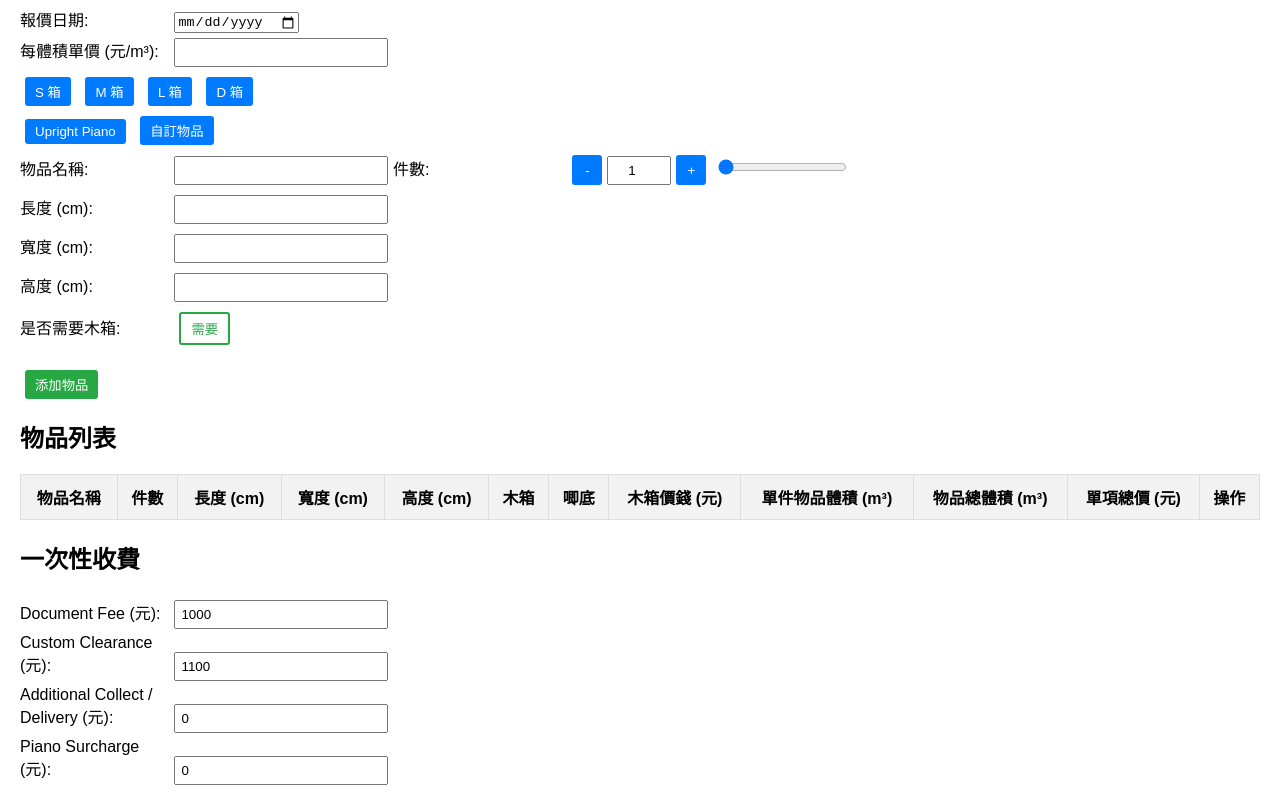
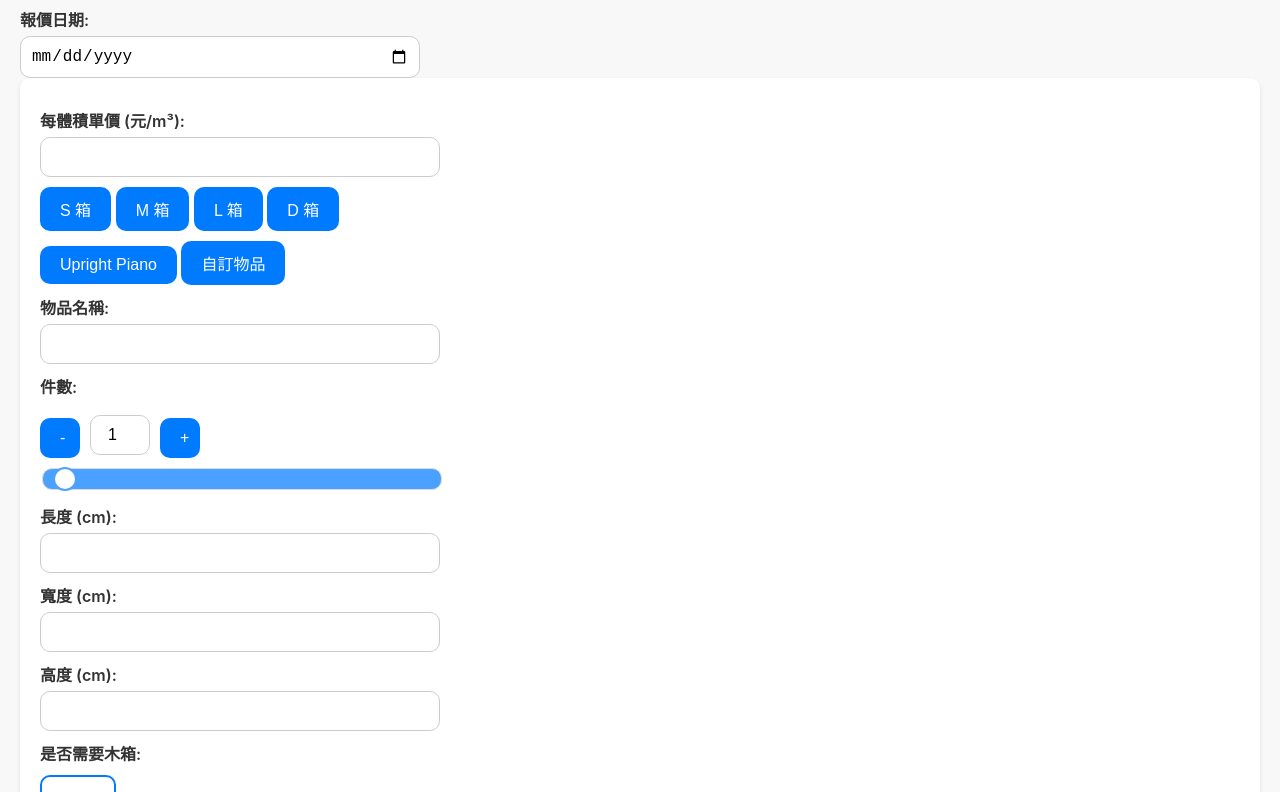
Before and after one commit to Bellyyee/Quote, a plain HTML site: page index.html in a window 1280 px wide. Shown: the part 82-874 px from the top of the page. Drawn offline with Linux system fonts and the light colour scheme.

Commit message:
Add files via upload

```diff
--- a/index.html
+++ b/index.html
@@ -85,7 +85,6 @@
         </tbody>
     </table>
 
-
     <h2>一次性收費</h2>
     <label for="documentFee">Document Fee (元):</label>
     <input type="number" id="documentFee" name="documentFee" value="1000" oninput="updateFinalTotalPrice()"><br>
@@ -98,6 +97,8 @@
 
     <h2>報價單總價: <span id="finalTotalPrice">0</span> 元</h2>
 
+    <button type="button" class="print-button" onclick="printQuote()">列印</button>
+
     <script src="script.js"></script>
 </body>
 </html>
--- a/script.js
+++ b/script.js
@@ -352,6 +352,11 @@ function updateFinalTotalPrice() {
     finalTotalPriceElement.textContent = finalTotalPrice.toFixed(2);
 }
 
+function printQuote() {
+    window.print();
+}
+
+
 // 初始化设置
 function initialize() {
     // 设置每体积单价
--- a/style.css
+++ b/style.css
@@ -1,110 +1,188 @@
 body {
-    font-family: Arial, sans-serif;
+    font-family: -apple-system, BlinkMacSystemFont, "Segoe UI", Roboto, "Helvetica Neue", Arial, sans-serif;
     margin: 20px;
+    background-color: #f8f8f8;
 }
 
 h1 {
     text-align: center;
+    color: #333;
 }
 
 form {
     margin-bottom: 20px;
+    background-color: #fff;
+    padding: 20px;
+    border-radius: 10px;
+    box-shadow: 0 2px 4px rgba(0, 0, 0, 0.1);
 }
 
 label {
-    display: inline-block;
-    width: 150px;
+    display: block;
+    margin-top: 10px;
+    color: #333;
+    font-weight: 600;
 }
 
-input[type="number"], input[type="text"] {
-    width: 200px;
-    padding: 5px;
-    margin: 5px 0;
+input[type="number"], input[type="text"], input[type="date"], input[type="range"] {
+    width: 80%;  /* 调整宽度 */
+    max-width: 400px;  /* 设置最大宽度 */
+    padding: 10px;
+    margin-top: 5px;
+    border: 1px solid #ccc;
+    border-radius: 10px;
+    box-sizing: border-box;
+    font-size: 16px;
+}
+
+input[type="range"] {
+    -webkit-appearance: none;
+    appearance: none;
+    width: 100%;
+    height: 10px;
+    background: #007aff;
+    outline: none;
+    opacity: 0.7;
+    transition: opacity .2s;
+}
+
+input[type="range"]:hover {
+    opacity: 1;
+}
+
+input[type="range"]::-webkit-slider-thumb {
+    -webkit-appearance: none;
+    appearance: none;
+    width: 24px;
+    height: 24px;
+    background: #fff;
+    border: 2px solid #007aff;
+    border-radius: 50%;
+    cursor: pointer;
 }
 
 button {
-    padding: 5px 10px;
-    margin: 5px;
+    padding: 10px 20px;
+    margin-top: 10px;
+    border: none;
+    border-radius: 10px;
+    font-size: 16px;
     cursor: pointer;
 }
 
 button.item-button {
-    background-color: #007bff;
+    background-color: #007aff;
     color: white;
-    border: none;
-    border-radius: 3px;
 }
 
 button.item-button:hover {
-    background-color: #0056b3;
+    background-color: #005bb5;
 }
 
 button.toggle-button {
     background-color: white;
-    color: #28a745;
-    border: 2px solid #28a745;
-    border-radius: 3px;
+    color: #007aff;
+    border: 2px solid #007aff;
     transition: all 0.3s ease;
 }
 
 button.toggle-button.active {
-    background-color: #28a745;
+    background-color: #007aff;
     color: white;
 }
 
 button.quantity-button {
-    background-color: #007bff;
+    background-color: #007aff;
     color: white;
     border: none;
-    border-radius: 3px;
-    width: 30px;
-    height: 30px;
+    width: 40px;
+    height: 40px;
+    border-radius: 10px;
 }
 
 button.submit-button {
-    background-color: #28a745;
+    background-color: #34c759;
     color: white;
     border: none;
-    border-radius: 3px;
+    border-radius: 10px;
     display: block;
     margin-top: 20px;
 }
 
+button.submit-button:hover {
+    background-color: #28a745;
+}
+
 button.delete-button {
-    background-color: #dc3545;
+    background-color: #ff3b30;
     color: white;
     border: none;
-    border-radius: 3px;
+    border-radius: 10px;
+}
+
+button.delete-button:hover {
+    background-color: #d32f2f;
 }
 
 #quantityWrapper {
-    display: inline-flex;
+    display: flex;
     align-items: center;
-    margin-left: 20px;
+    gap: 10px;
+    margin-top: 10px;
 }
 
-#quantityWrapper input {
-    width: 50px;
+#quantityWrapper input[type="number"] {
+    width: 60px;
     text-align: center;
+}
+
+#quantityRange {
+    width: 80%;  /* 调整宽度 */
+    max-width: 400px;  /* 设置最大宽度 */
+    margin-top: 10px;
 }
 
 table {
     width: 100%;
     border-collapse: collapse;
-    margin-bottom: 20px;
+    margin-top: 20px;
+    background-color: #fff;
+    border-radius: 10px;
+    overflow: hidden;
+    box-shadow: 0 2px 4px rgba(0, 0, 0, 0.1);
 }
 
 th, td {
-    padding: 10px;
+    padding: 15px;
     text-align: center;
-    border: 1px solid #ddd;
+    border-bottom: 1px solid #ddd;
 }
 
 th {
     background-color: #f2f2f2;
+    font-weight: 600;
+}
+
+tr:last-child td {
+    border-bottom: none;
 }
 
 .volume-warning {
     color: red;
     font-size: 0.9em;
 }
+
+.print-button {
+    background-color: #007aff;
+    color: white;
+    border: none;
+    border-radius: 10px;
+    padding: 10px 20px;
+    font-size: 16px;
+    cursor: pointer;
+    margin-top: 10px;
+}
+
+.print-button:hover {
+    background-color: #005bb5;
+}
```
